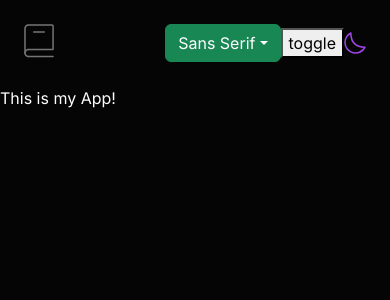
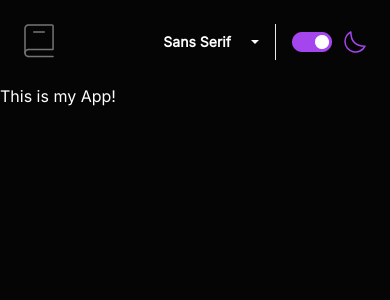
Before and after one commit to Oleksandr-Berd/dictionary, a React (Create React App) app: page / in a window 390 px wide. Shown: the top 300 px of the page. Built offline with nearby package versions, Linux system fonts and the light colour scheme.

Commit message:
styled mobile header

```diff
--- a/src/App.tsx
+++ b/src/App.tsx
@@ -1,4 +1,4 @@
-import React, { useState, useEffect } from 'react';
+import React, { useState } from 'react';
 import { ThemeProvider } from 'styled-components';
 import { GlobalStyles } from 'utilities/GlobalStyles';
 import darkTheme from 'utilities/darkTheme';
@@ -10,10 +10,15 @@ import AppBar from 'components/AppBar/AppBar';
 
 
 const App: React.FC = () => {
-  const [font, setFont] = useState("sansSerif")
+  const [font, setFont] = useState("sansSerif");
+  const [checked, setChecked] = useState(true);
 
   const handleSelect = (eventKey: string) => {
     setFont(eventKey)
+  }
+
+  const handleToggle = () => {
+    setChecked(!checked)
   }
 
   let fontLabel
@@ -34,20 +39,13 @@ const App: React.FC = () => {
         fontLabel = "Sans Serif";
     }
 
-
-
-
-
-  console.log(fontLabel);
-
-
   return (
     <div className="App">
       <ThemeProvider theme={darkTheme}>
         <GlobalStyles font={fontLabel} />
         <SharedLayout>
           <Header>
-            <AppBar handleSelect={handleSelect} fontLabel={fontLabel} />
+            <AppBar handleSelect={handleSelect} fontLabel={fontLabel} checked={checked} handleToggle={handleToggle } />
           </Header>
           This is my App!
         </SharedLayout>
--- a/src/components/AppBar/AppBar.tsx
+++ b/src/components/AppBar/AppBar.tsx
@@ -1,23 +1,40 @@
-
-import { useState } from 'react'
 
 import * as SC from "./AppBarStyled"
 
 import { ReactComponent as MoonSvg } from "assets/icons/iconoir_half-moon.svg"
 import FontMenu from 'components/FontMenu/FontMenu'
-
+import darkToggle from "assets/icons/darktheme.png"
+import lightToggle from "assets/icons/lighttheme.png"
 interface IProps {
     handleSelect: (eventKey: any) => void,
     fontLabel: any,
+    checked: boolean,
+    handleToggle: () => void
 }
 
-const AppBar:React.FC<IProps> = ({ handleSelect, fontLabel }) => {
-    console.log(fontLabel);
+const AppBar: React.FC<IProps> = ({ handleSelect, fontLabel, checked, handleToggle }) => {
 
+    console.log(checked);
+
+    let toggleTheme
+
+    if (checked) {
+        toggleTheme = darkToggle
+    } else {
+        toggleTheme = lightToggle
+    }
 
     return (<SC.AppBar>
         <FontMenu handleSelect={handleSelect} fontLabel={fontLabel} />
-        <button>toggle</button>
+        <SC.CustomToggleButton
+            id="toggle-check"
+            type="checkbox"
+            checked={checked}
+            value="1"
+            onChange={handleToggle}
+        >
+           <img src={toggleTheme} alt="toggle" />
+        </SC.CustomToggleButton>
         <MoonSvg />
     </SC.AppBar>);
 }
--- a/src/components/AppBar/AppBarStyled.ts
+++ b/src/components/AppBar/AppBarStyled.ts
@@ -1,6 +1,21 @@
+import { ToggleButton } from "react-bootstrap"
 import styled from "styled-components"
 
 export const AppBar = styled.div`
 display: flex;
 align-items: center;
 `
+
+export const CustomToggleButton = styled(ToggleButton)`
+  padding: 0;
+  margin-right: ${props => props.theme.space[3]};
+
+  background-color: ${(props) => props.theme.color.background};
+
+  border: none;
+
+  &&&{
+    background-color: transparent;
+    border-color: transparent;
+  }
+`;
--- a/src/components/FontMenu/FontMenu.tsx
+++ b/src/components/FontMenu/FontMenu.tsx
@@ -1,4 +1,6 @@
 import { Dropdown } from "react-bootstrap";
+
+import * as SC from "./FontMenuStyled"
 
 interface IProps {
     handleSelect: (eventKey: any) => void,
@@ -6,18 +8,18 @@ interface IProps {
 }
 
 const FontMenu:React.FC<IProps> = ({handleSelect, fontLabel}) => {
-    return (<div>
+    return (<SC.FontMenu>
         <Dropdown onSelect={handleSelect}>
-            <Dropdown.Toggle variant="success" id="dropdown-basic">
-                {fontLabel}
-            </Dropdown.Toggle>
+            <SC.CustomDropdown variant="success" id="dropdown-basic">
+                <SC.ToggleTitle>{fontLabel}</SC.ToggleTitle>
+            </SC.CustomDropdown>
             <Dropdown.Menu >
                 <Dropdown.Item eventKey={'sansSerif'} onChange={handleSelect}>Sans Serif</Dropdown.Item>
                 <Dropdown.Item eventKey={'serif'} onChange={handleSelect}>Serif</Dropdown.Item>
                 <Dropdown.Item eventKey={'mono'} onChange={handleSelect}>Mono</Dropdown.Item>
             </Dropdown.Menu>
         </Dropdown>
-    </div> );
+    </SC.FontMenu> );
 }
 
 export default FontMenu;
--- /dev/null
+++ b/src/components/FontMenu/FontMenuStyled.ts
@@ -0,0 +1,40 @@
+import { Dropdown } from "react-bootstrap"
+import styled from "styled-components"
+
+export const FontMenu = styled.div`
+margin-right: ${props => props.theme.space[4]};
+`
+
+export const CustomDropdown = styled(Dropdown.Toggle)`
+  display: flex;
+  align-items: center;
+
+  padding-right: ${(props) => props.theme.space[4]};
+
+  background: transparent;
+
+  border: none;
+  border-radius: 0;
+  border-right: 1px solid #e9e9e9;
+
+  /* &:hover,
+  &:focus,
+  &:checked {
+    background-color: transparent;
+    border-right: 1px solid #e9e9e9;
+    color: ${(props) => props.theme.color.auth};
+  } */
+
+  &&& {
+    background-color: transparent;
+    border-right: 1px solid #e9e9e9;
+  }
+`;
+
+export const ToggleTitle = styled.h3`
+  margin-right: ${(props) => props.theme.space[4]};
+
+  font-weight: ${props => props.theme.weight.bold};
+  font-size: ${props => props.theme.size.S};
+  line-height: 1.71;
+`;
--- a/src/index.css
+++ b/src/index.css
@@ -29,3 +29,7 @@ code {
   font-family: source-code-pro, Menlo, Monaco, Consolas, 'Courier New',
     monospace;
 }
+
+.btn-check:checked+.btn{
+  border:none;
+}
--- a/src/utilities/GlobalStyles.ts
+++ b/src/utilities/GlobalStyles.ts
@@ -18,7 +18,14 @@ color: ${(props) => props.theme.color.text};
      : props.theme.fontFamily.mono};
 }
 
+label{
+    border: none;
+    border-color: ${(props) => props.theme.color.background};
+  }
+
 button{
+    border: none;
+    border-color: ${(props) => props.theme.color.background};
   font-family: ${(props) =>
     props.font === "Sans Serif"
       ? props.theme.fontFamily.sans
--- a/src/utilities/darkTheme.ts
+++ b/src/utilities/darkTheme.ts
@@ -57,7 +57,7 @@ const darkTheme: object = {
   },
 
   weight: {
-    bold: "600",
+    bold: "700",
     normal: "400",
   },
 
```
Also changed, not shown: src/assets/icons/darktheme.png (added), src/assets/icons/lighttheme.png (added).
